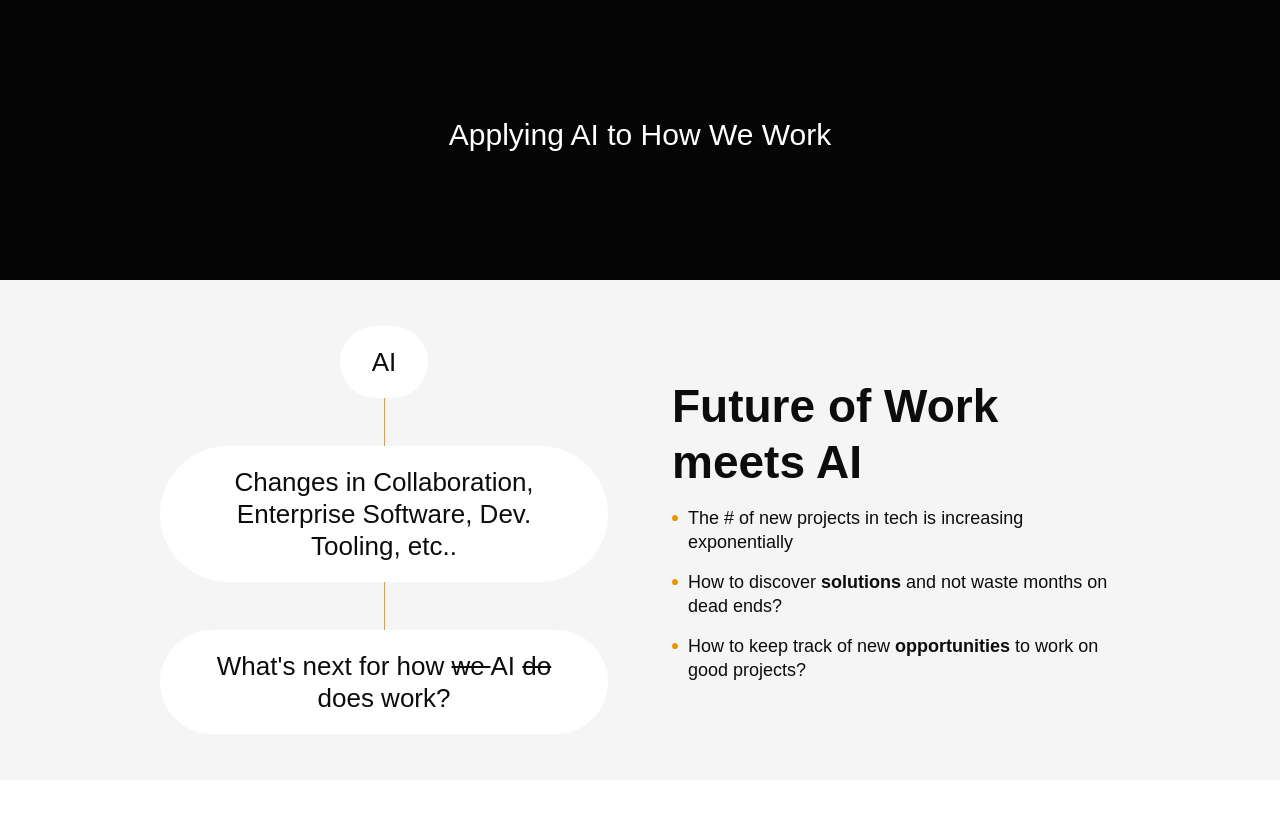
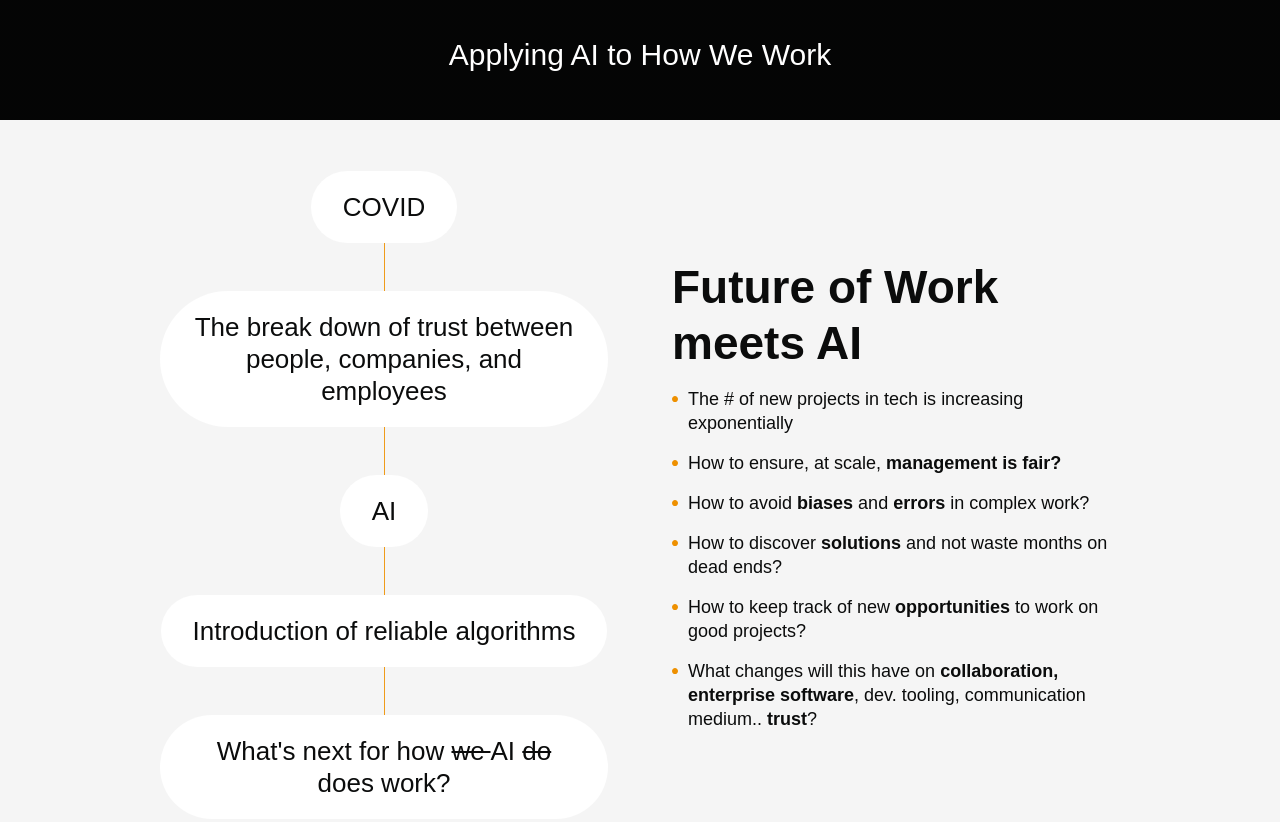
Before and after one commit to segahm/klabs, a plain HTML site: page about.html in a window 1280 px wide. Shown: the top 822 px of the page. Drawn offline with nearby package versions, Linux system fonts and the light colour scheme; a script that the page names is missing.

Commit message:
update theme

```diff
--- a/about.html
+++ b/about.html
@@ -60,27 +60,33 @@ body {
     </header>
     <section class="section section__home-hero">
       <div class="container">
-        <div class="home-hero">
-          <div id="w-node-_223752d0-ed66-a766-66cd-1a7624d9922f-2672671a">
-            <div class="home-hero-item">
-              <div class="home-hero-item__copy">AI</div>
-              <div class="home-hero-item__line"></div>
+        <div class="home-hero" bis_skin_checked="1">
+          <div id="w-node-_223752d0-ed66-a766-66cd-1a7624d9922f-2672671a" bis_skin_checked="1">
+            <div class="home-hero-item" bis_skin_checked="1">
+              <div class="home-hero-item__copy" bis_skin_checked="1">COVID</div>
+              <div class="home-hero-item__line" bis_skin_checked="1"></div>
             </div>
-            <div class="home-hero-item">
-              <div class="home-hero-item__copy">Changes in Collaboration, Enterprise Software, Dev. Tooling, etc..</div>
-              <div class="home-hero-item__line"></div>
+            <div class="home-hero-item" bis_skin_checked="1">
+              <div class="home-hero-item__copy" bis_skin_checked="1">The break down of trust between people, companies, and employees</div>
+              <div class="home-hero-item__line" bis_skin_checked="1"></div>
+            </div><div class="home-hero-item" bis_skin_checked="1">
+              <div class="home-hero-item__copy" bis_skin_checked="1">AI</div>
+              <div class="home-hero-item__line" bis_skin_checked="1"></div>
             </div>
-            <div class="home-hero-item">
-              <div class="home-hero-item__copy">What&#x27;s next for how <span class="we">we </span>AI <span class="we">do</span> does work?</div>
+            <div class="home-hero-item" bis_skin_checked="1">
+              <div class="home-hero-item__copy" bis_skin_checked="1">Introduction of reliable algorithms</div>
+              <div class="home-hero-item__line" bis_skin_checked="1"></div>
+            </div><div class="home-hero-item" bis_skin_checked="1">
+              <div class="home-hero-item__copy" bis_skin_checked="1">What's next for how <span class="we">we </span>AI <span class="we">do</span> does work?</div>
             </div>
           </div>
-          <div id="w-node-_887c8bfd-ae83-5ea1-021c-a8bc40dc868c-2672671a" class="home-hero__col2">
+          <div id="w-node-_887c8bfd-ae83-5ea1-021c-a8bc40dc868c-2672671a" class="home-hero__col2" bis_skin_checked="1">
             <h1 class="home-hero__title">Future of Work meets AI</h1>
             <ul role="list" class="hero-list">
               <li class="hero-list-item">The # of new projects in tech is increasing exponentially</li>
-              <li class="hero-list-item">How to discover<strong> solutions</strong> and not waste months on dead ends?</li>
+              <li class="hero-list-item">How to ensure, at scale, <strong>management is fair?</strong></li><li class="hero-list-item">How to avoid <strong>biases</strong> and <strong>errors</strong> in complex work?</li><li class="hero-list-item">How to discover<strong> solutions</strong> and not waste months on dead ends?</li>
               <li class="hero-list-item">How to keep track of new <strong>opportunities</strong> to work on good projects?</li>
-            </ul>
+            <li class="hero-list-item">What changes will this have on <strong>collaboration, enterprise software</strong>, dev. tooling, communication medium.. <strong>trust</strong>?</li></ul>
           </div>
         </div>
       </div>
@@ -159,14 +165,14 @@ body {
     <footer class="section section__footer">
       <div class="footer">
         <div class="footer__pt1">
-          <a href="about.html" aria-current="page" class="footer-link w--current">About</a>
-          <a href="team.html" class="footer-link">Team</a>
-          <a href="https://mirdata.report/about-us" target="_blank" class="footer-link">MirData.Report</a>
-          <a href="https://trydml.com" target="_blank" class="footer-link">DML</a>
-          <a href="https://www.linkedin.com/company/data-klabs/" target="_blank" class="navbar-social-link navbar-social-link__footer w-inline-block"></a>
+          <a href="about.html" class="footer-link">About</a>
+          <a href="team.html" aria-current="page" class="footer-link w--current">Team</a>
+          <!-- <a href="https://mirdata.report/about-us" target="_blank" class="footer-link">MirData.Report</a> -->
+          <!-- <a href="https://trydml.com" target="_blank" class="footer-link">DML</a>
+          <a href="https://www.linkedin.com/company/data-klabs/" target="_blank" class="navbar-social-link navbar-social-link__footer w-inline-block"></a> -->
         </div>
         <div class="footer__pt2">
-          <div>© 2025 All Rights Reserved.</div>
+          <div>© 2025 All Rights Reserved.</div>
         </div>
       </div>
     </footer>
--- a/css/keetro-labs.webflow.css
+++ b/css/keetro-labs.webflow.css
@@ -327,7 +327,7 @@ h3 {
   grid-template-columns: 1fr 1fr;
   grid-auto-columns: 1fr;
   max-width: 960px;
-  min-height: 500px;
+  min-height: 750px;
   margin-left: auto;
   margin-right: auto;
   display: grid;
@@ -1549,9 +1549,9 @@ h3 {
   justify-content: center;
   align-items: center;
   height: 50vh;
-  max-height: 280px;
-  padding-top: 100px;
-  padding-bottom: 100px;
+  max-height: 120px;
+  padding-top: 50px;
+  padding-bottom: 50px;
   display: flex;
 }
 
```
Also changed, not shown: team.html (+5 -5 lines).
